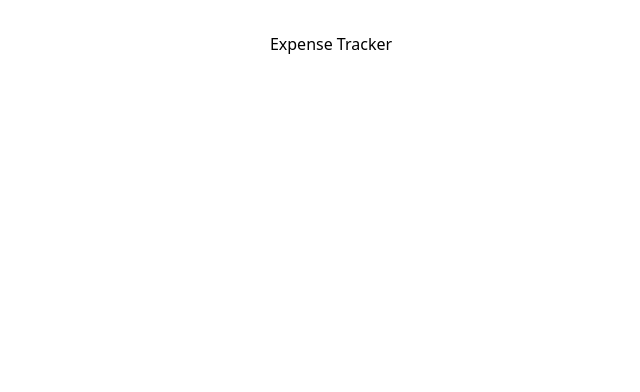
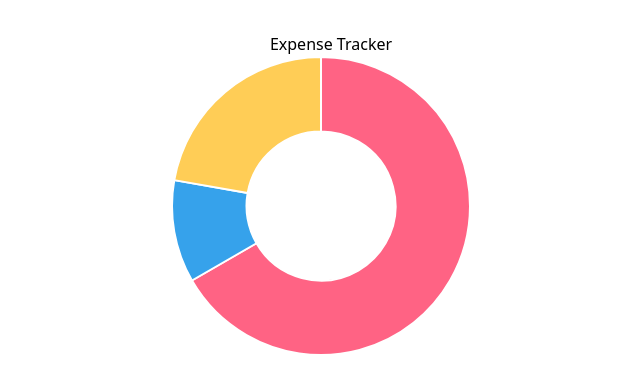
Before and after one commit to Gururaj-Math/Expense-Tracker-Frontend, a React (Vite) app in the folder exp-tracker/: page / in a window 1280 px wide. Shown: the top 392 px of the page, without its empty margins (309-949 px from the left). Built offline with nearby package versions, Linux system fonts and the light colour scheme.

Commit message:
chartjs and doughnut add

```diff
--- a/exp-tracker/package.json
+++ b/exp-tracker/package.json
@@ -10,7 +10,9 @@
     "preview": "vite preview"
   },
   "dependencies": {
+    "chart.js": "^4.4.0",
     "react": "^18.2.0",
+    "react-chartjs-2": "^5.2.0",
     "react-dom": "^18.2.0"
   },
   "devDependencies": {
--- a/exp-tracker/src/App.tsx
+++ b/exp-tracker/src/App.tsx
@@ -1,11 +1,13 @@
 import './App.css'
 import React from 'react'
+import Graph from './components/Graph'
 
 function App() {
 
   return (
     <>
       <h1>Expense Tracker</h1>
+      <Graph />
     </>
   )
 }
--- /dev/null
+++ b/exp-tracker/src/components/Graph.tsx
@@ -0,0 +1,36 @@
+import React from "react";
+import { Chart, ArcElement } from "chart.js";
+import { Doughnut } from "react-chartjs-2";
+
+Chart.register(ArcElement);
+
+const data = {
+  labels: ["Red", "Blue", "Yellow"],
+  datasets: [
+    {
+      label: "My First Dataset",
+      data: [300, 50, 100],
+      backgroundColor: [
+        "rgb(255, 99, 132)",
+        "rgb(54, 162, 235)",
+        "rgb(255, 205, 86)",
+      ],
+      hoverOffset: 4,
+    },
+  ],
+};
+
+const Graph = () => {
+  return (
+    <div className="flex justify-content max-w-xs mx-auto">
+      <div className="item">
+        <div className="chart relative">
+          <Doughnut data={data} />
+        </div>
+        <div className="flex flex-col py-10 gap-4">{/* labels */}</div>
+      </div>
+    </div>
+  );
+};
+
+export default Graph;
```
Also changed, not shown: 1 other file (tests, documents, lock files or other folders).
